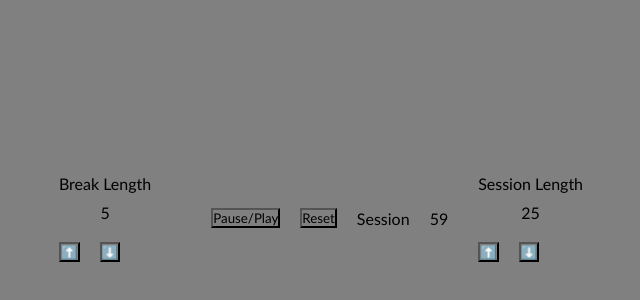
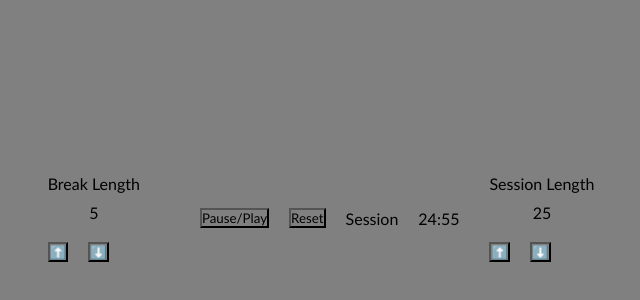
Before and after one commit to Simon-Percy/script-test, a React (Vite) app: page / in a window 1280 px wide. Shown: the part 202-502 px from the top of the page, without its empty margins (334-974 px from the left). Built offline with nearby package versions, Linux system fonts and the light colour scheme.

Commit message:
timer is currently working

```diff
--- a/src/App.jsx
+++ b/src/App.jsx
@@ -2,44 +2,77 @@ import { useEffect, useRef, useState } from "react";
 import "./App.css";
 
 function App() {
-  const [InitialSecs, setInitialSecs] = useState(60);
-  const [secs, setSecs] = useState(InitialSecs);
+  const [secs, setSecs] = useState(1500 % 60);
+  const [breakMins, setBreakMins] = useState(5);
+  const [initialMins, setInitialMins] = useState(25);
+  const [mins, setMins] = useState(initialMins);
+  const [timing, setTiming] = useState(true);
+  const timin = useRef();
+  const [pause, setPause] = useState(false);
 
+  const pausing = () => {
+    setPause(!pause);
+    if (pause) {
+    } else {
+      clearTimeout();
+    }
+  };
   useEffect(() => {
-    setTimeout(() => {
-      setSecs(secs - 1);
+    const timer = setInterval(() => {
+      if (secs === 0) {
+        setSecs(59);
+        setMins(mins - 1);
+      } else {
+        setSecs(secs - 1);
+      }
     }, 1000);
-  }, []);
-
-  const handleStart = () => {
-    mins.current.color = "red";
-  };
+    return () => clearInterval(timer);
+  }, [secs]);
 
   return (
     <div id="container">
       <div id="break">
         <p id="break-label">Break Length</p>
-        <p id="break-length">5</p>
-        <button id="break-increment">⬆️</button>
-        <button id="break-decrement">⬇️</button>
+        <div id="break-length">{breakMins}</div>
+        <button
+          id="break-increment"
+          onClick={() => setBreakMins(breakMins + 1)}
+        >
+          ⬆️
+        </button>
+        <button
+          id="break-decrement"
+          onClick={() => setBreakMins(breakMins - 1)}
+        >
+          ⬇️
+        </button>
       </div>
 
-      <button id="start_stop" onClick={handleStart}>
+      <button id="start_stop" onClick={pausing}>
         Pause/Play
       </button>
       <button id="reset"> Reset</button>
-      <div id="timer-label">Session</div>
-      <div id="time-left">{secs}</div>
+      <div id="timer-label" ref={timin}>
+        Session
+      </div>
+      <div id="time-left">
+        {mins}:{secs}
+      </div>
       <div id="session">
         <div id="session-label">Session Length</div>
-        <div id="session-length">25</div>
+        <div id="session-length">{initialMins}</div>
         <button
           id="session-increment"
-          onClick={() => setInitialSecs(InitialSecs + 1)}
+          onClick={() => setInitialMins(initialMins + 1)}
         >
           ⬆️
         </button>
-        <button id="session-decrement">⬇️</button>
+        <button
+          id="session-decrement"
+          onClick={() => setInitialMins(initialMins - 1)}
+        >
+          ⬇️
+        </button>
       </div>
     </div>
   );
```
